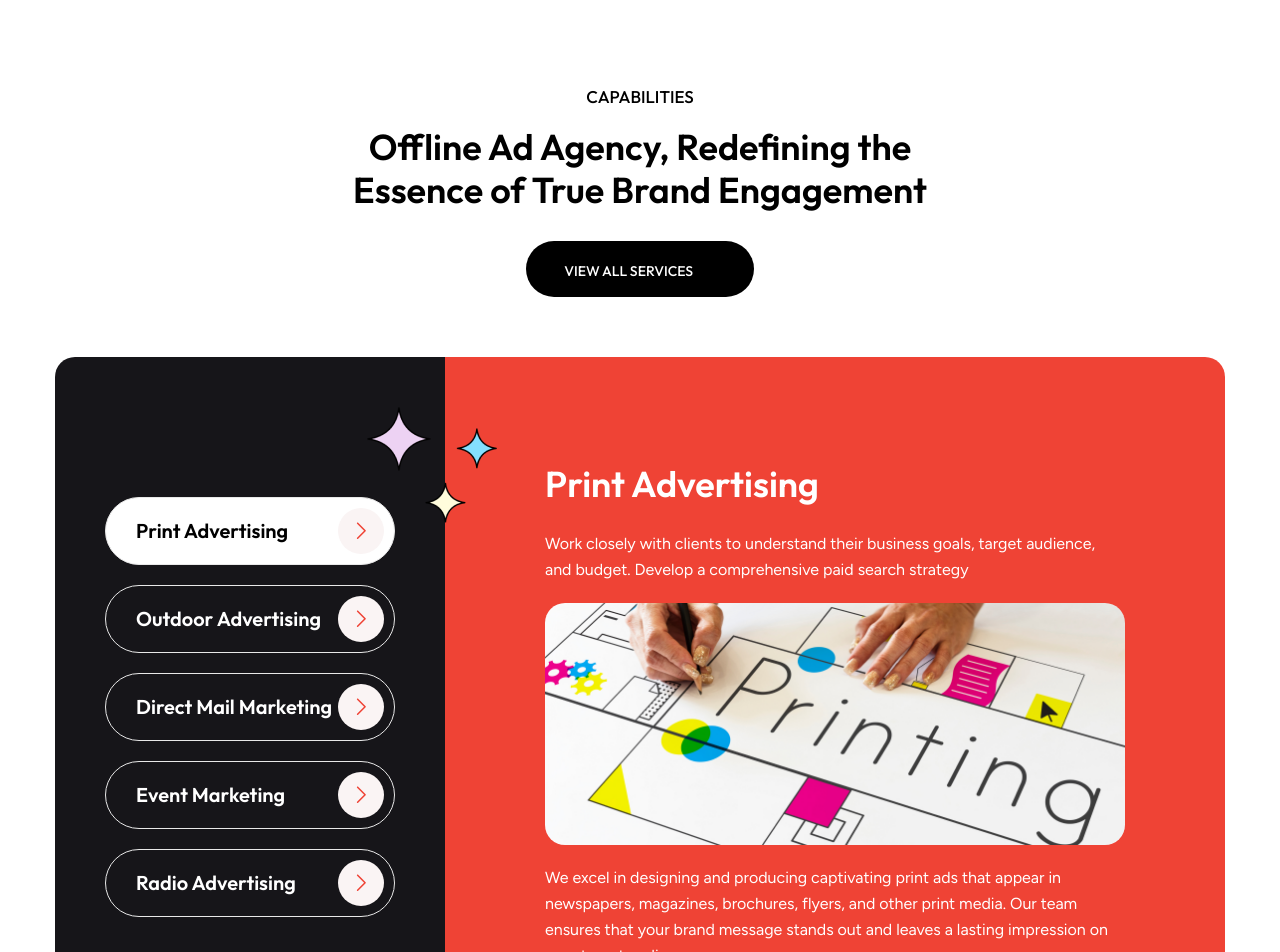
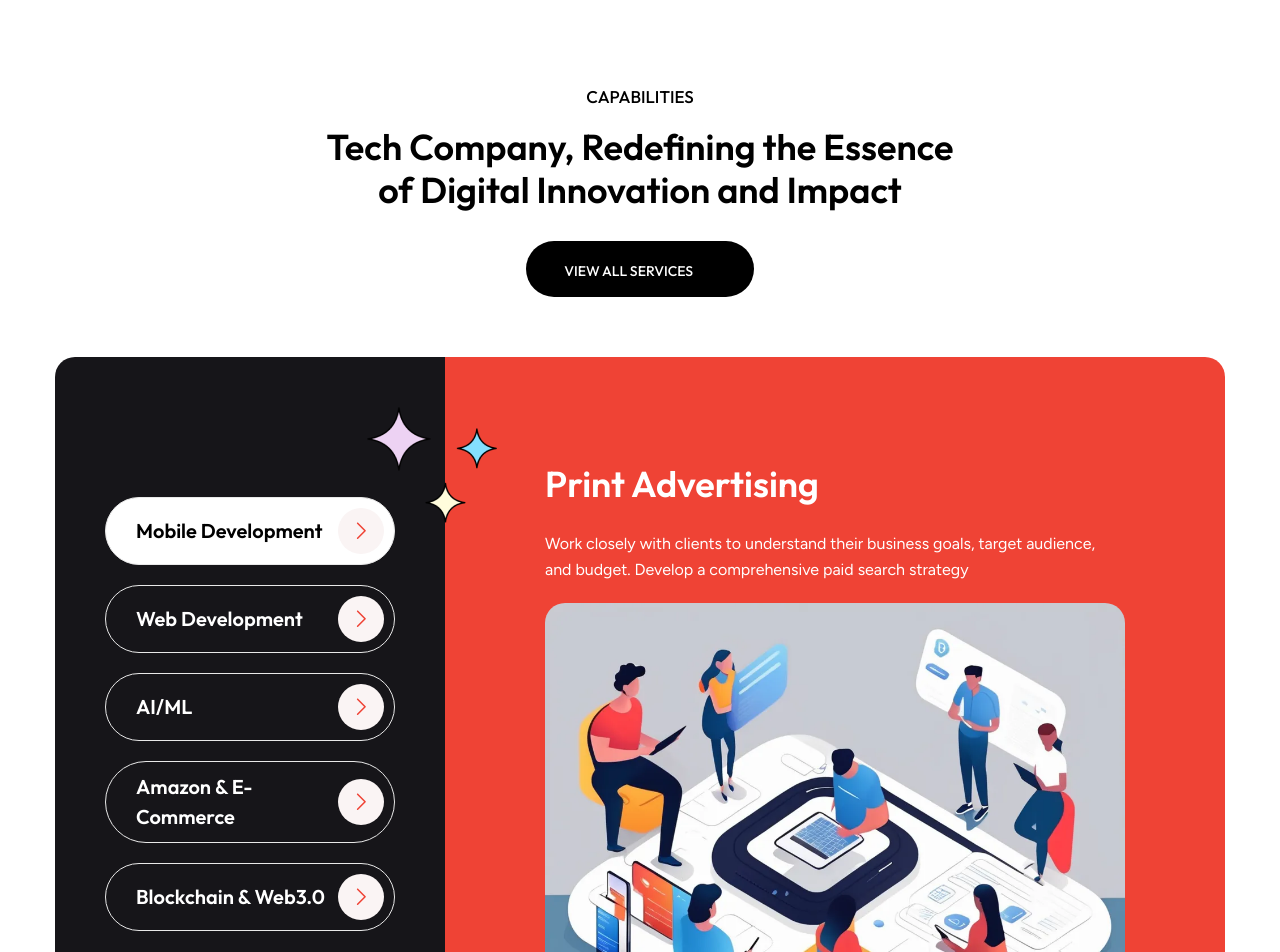
Before and after one commit to arslan7676/blockbytes, a Next.js app: page /traditional-offline-ad-agency in a window 1280 px wide. Shown: the part 3440-4392 px from the top of the page. Built offline with nearby package versions, Linux system fonts and the light colour scheme; some icons are missing.

Commit message:
updated code

```diff
--- a/src/components/Home/PaidSearchAdAgency/AwardWinningAgency.tsx
+++ b/src/components/Home/PaidSearchAdAgency/AwardWinningAgency.tsx
@@ -20,7 +20,7 @@ const AwardWinningAgency = () => {
               <Image src={trophy} alt="trophy" className="mx-auto" />
 
               <h3 className="text-black font-medium text-[18px]">
-                Award Winning Agency
+                Award Winning Tech Company
               </h3>
             </div>
 
@@ -122,7 +122,7 @@ const AwardWinningAgency = () => {
               </h3>
 
               <p className="text-[#4C4C4C] font-semibold text-[16px] md:text-[18px] mb-[10px] md:mb-[20px]">
-                Ads
+                Projects
               </p>
 
               <p>Already Created</p>
--- a/src/components/Home/TraditionalOfflineAdAgency/Services.tsx
+++ b/src/components/Home/TraditionalOfflineAdAgency/Services.tsx
@@ -6,11 +6,11 @@ import { ArrowRight2 } from "iconsax-react";
 import Image from "next/image";
 
 import shapeImg1 from "/public/images/shape1.png";
-import serviceImg1 from "/public/images/service-1.jpg";
-import serviceImg2 from "/public/images/service-2.jpg";
-import serviceImg3 from "/public/images/service-3.jpg";
-import serviceImg4 from "/public/images/service-4.jpg";
-import serviceImg5 from "/public/images/service-5.jpg";
+import serviceImg1 from "/public/images/mobile-development.png";
+import serviceImg2 from "/public/images/web.png";
+import serviceImg3 from "/public/images/ai-ml.png";
+import serviceImg4 from "/public/images/amazon.png";
+import serviceImg5 from "/public/images/blockchain.png";
 
 const Services: React.FC = () => {
   const [activeTab, setActiveTab] = useState(0);
@@ -36,9 +36,8 @@ const Services: React.FC = () => {
             </h4>
 
             <h2 className="text-black font-semibold text-[25px] md:text-[30px] lg:text-[32px] xl:text-[36px] leading-[1.2]">
-              Offline Ad Agency, Redefining the Essence of True Brand Engagement
+              Tech Company, Redefining the Essence of Digital Innovation and Impact
             </h2>
-
             <Link
               href="/services"
               className="bg-black text-white text-[13px] md:text-[14px] font-medium inline-block uppercase rounded-full py-[15px] px-[25px] md:px-[38px] transition duration-500 ease-in-out hover:bg-[#EF4335] mt-[25px] md:mt-[30px]"
@@ -57,11 +56,10 @@ const Services: React.FC = () => {
               <ul className="space-y-[20px]">
                 <li
                   onClick={() => handleTabClick(0)}
-                  className={` cursor-pointer border border-[#E8E8E8] rounded-full font-semibold text-16px md:text-[20px] lg:text-[17px] xl:text-[20px] py-[10px] pl-[30px] rtl:pl-[10px] pr-[10px] flex items-center justify-between ${
-                    activeTab === 0 ? "bg-white text-black" : "text-white"
-                  }`}
+                  className={` cursor-pointer border border-[#E8E8E8] rounded-full font-semibold text-16px md:text-[20px] lg:text-[17px] xl:text-[20px] py-[10px] pl-[30px] rtl:pl-[10px] pr-[10px] flex items-center justify-between ${activeTab === 0 ? "bg-white text-black" : "text-white"
+                    }`}
                 >
-                  Print Advertising
+                  Mobile Development
                   <div className="bg-[#FAF4F4] rounded-full w-[40px] md:w-[46px] h-[40px] md:h-[46px] leading-[35px] md:leading-[40px] text-center shrink-0">
                     <svg
                       xmlns="http://www.w3.org/2000/svg"
@@ -81,11 +79,10 @@ const Services: React.FC = () => {
 
                 <li
                   onClick={() => handleTabClick(1)}
-                  className={` cursor-pointer border border-[#E8E8E8] rounded-full font-semibold text-16px md:text-[20px] lg:text-[17px] xl:text-[20px] py-[10px] pl-[30px] rtl:pl-[10px] pr-[10px] flex items-center justify-between ${
-                    activeTab === 1 ? "bg-white text-black" : "text-white"
-                  }`}
+                  className={` cursor-pointer border border-[#E8E8E8] rounded-full font-semibold text-16px md:text-[20px] lg:text-[17px] xl:text-[20px] py-[10px] pl-[30px] rtl:pl-[10px] pr-[10px] flex items-center justify-between ${activeTab === 1 ? "bg-white text-black" : "text-white"
+                    }`}
                 >
-                  Outdoor Advertising
+                  Web Development
                   <div className="bg-[#FAF4F4] rounded-full w-[40px] md:w-[46px] h-[40px] md:h-[46px] leading-[35px] md:leading-[40px] text-center shrink-0">
                     <svg
                       xmlns="http://www.w3.org/2000/svg"
@@ -105,11 +102,10 @@ const Services: React.FC = () => {
 
                 <li
                   onClick={() => handleTabClick(2)}
-                  className={` cursor-pointer border border-[#E8E8E8] rounded-full font-semibold text-16px md:text-[20px] lg:text-[17px] xl:text-[20px] py-[10px] pl-[30px] rtl:pl-[10px] pr-[10px] flex items-center justify-between ${
-                    activeTab === 2 ? "bg-white text-black" : "text-white"
-                  }`}
+                  className={` cursor-pointer border border-[#E8E8E8] rounded-full font-semibold text-16px md:text-[20px] lg:text-[17px] xl:text-[20px] py-[10px] pl-[30px] rtl:pl-[10px] pr-[10px] flex items-center justify-between ${activeTab === 2 ? "bg-white text-black" : "text-white"
+                    }`}
                 >
-                  Direct Mail Marketing
+                  AI/ML
                   <div className="bg-[#FAF4F4] rounded-full w-[40px] md:w-[46px] h-[40px] md:h-[46px] leading-[35px] md:leading-[40px] text-center shrink-0">
                     <svg
                       xmlns="http://www.w3.org/2000/svg"
@@ -129,11 +125,10 @@ const Services: React.FC = () => {
 
                 <li
                   onClick={() => handleTabClick(3)}
-                  className={` cursor-pointer border border-[#E8E8E8] rounded-full font-semibold text-16px md:text-[20px] lg:text-[17px] xl:text-[20px] py-[10px] pl-[30px] rtl:pl-[10px] pr-[10px] flex items-center justify-between ${
-                    activeTab === 3 ? "bg-white text-black" : "text-white"
-                  }`}
+                  className={` cursor-pointer border border-[#E8E8E8] rounded-full font-semibold text-16px md:text-[20px] lg:text-[17px] xl:text-[20px] py-[10px] pl-[30px] rtl:pl-[10px] pr-[10px] flex items-center justify-between ${activeTab === 3 ? "bg-white text-black" : "text-white"
+                    }`}
                 >
-                  Event Marketing
+                  Amazon & E-Commerce
                   <div className="bg-[#FAF4F4] rounded-full w-[40px] md:w-[46px] h-[40px] md:h-[46px] leading-[35px] md:leading-[40px] text-center shrink-0">
                     <svg
                       xmlns="http://www.w3.org/2000/svg"
@@ -153,11 +148,10 @@ const Services: React.FC = () => {
 
                 <li
                   onClick={() => handleTabClick(4)}
-                  className={` cursor-pointer border border-[#E8E8E8] rounded-full font-semibold text-16px md:text-[20px] lg:text-[17px] xl:text-[20px] py-[10px] pl-[30px] rtl:pl-[10px] pr-[10px] flex items-center justify-between ${
-                    activeTab === 4 ? "bg-white text-black" : "text-white"
-                  }`}
+                  className={` cursor-pointer border border-[#E8E8E8] rounded-full font-semibold text-16px md:text-[20px] lg:text-[17px] xl:text-[20px] py-[10px] pl-[30px] rtl:pl-[10px] pr-[10px] flex items-center justify-between ${activeTab === 4 ? "bg-white text-black" : "text-white"
+                    }`}
                 >
-                  Radio Advertising
+                  Blockchain & Web3.0
                   <div className="bg-[#FAF4F4] rounded-full w-[40px] md:w-[46px] h-[40px] md:h-[46px] leading-[35px] md:leading-[40px] text-center shrink-0">
                     <svg
                       xmlns="http://www.w3.org/2000/svg"
```
